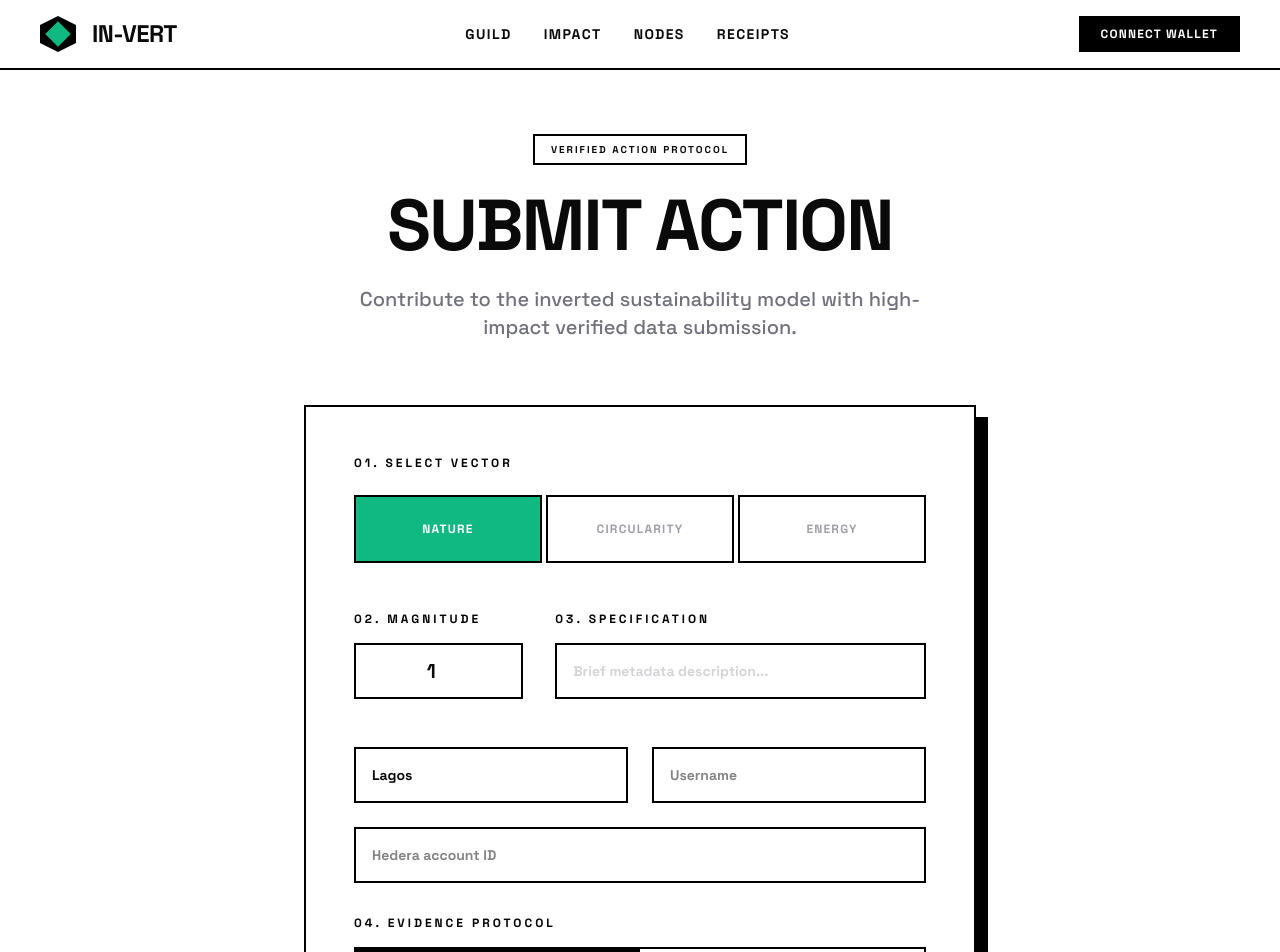
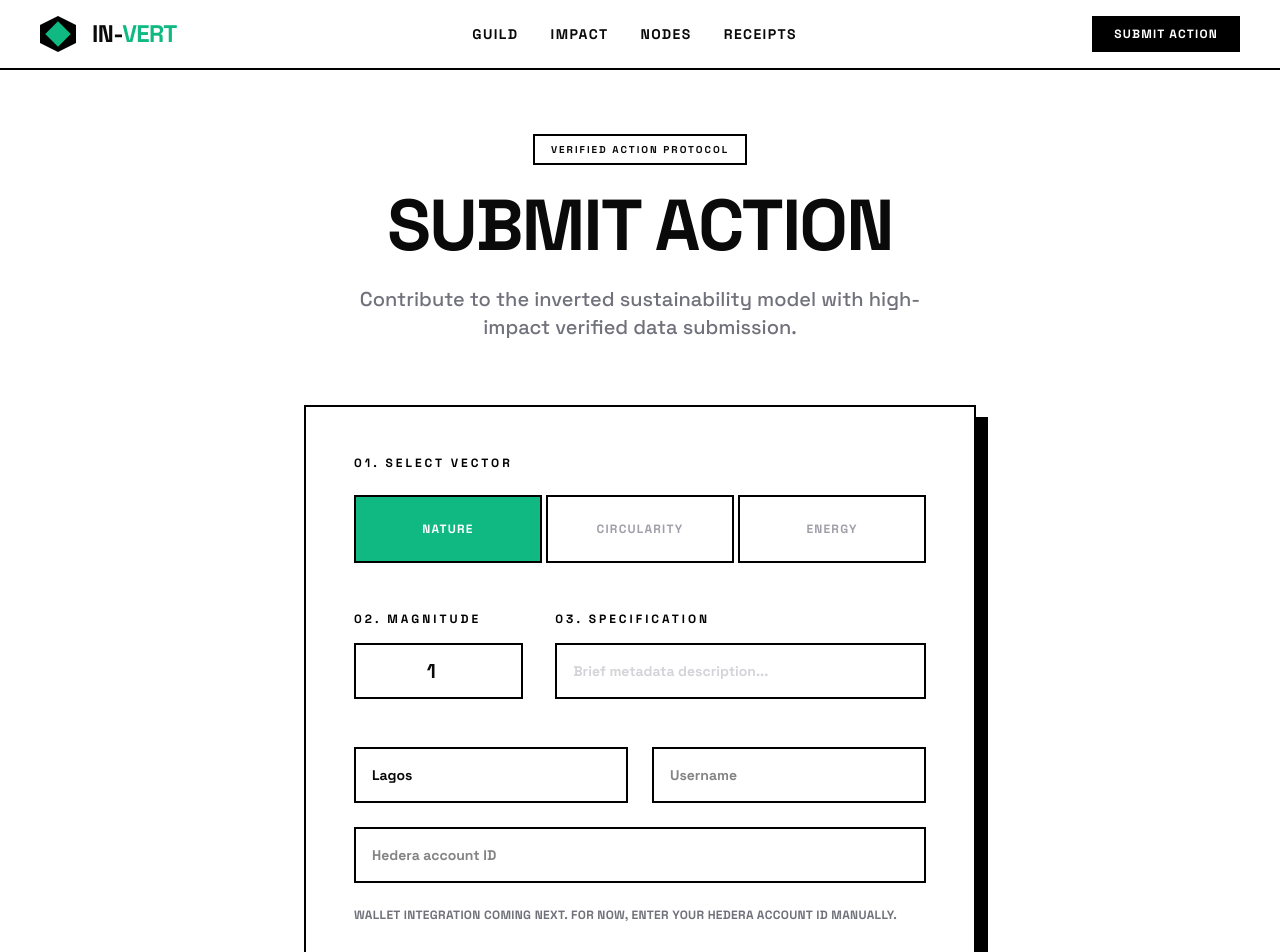
Before and after one commit to david-ac1/In-Vert, a Next.js app: page /submit in a window 1280 px wide. Shown: the top 952 px of the page. Built offline with nearby package versions, Linux system fonts and the light colour scheme.

Commit message:
Add HSCS contract and registration transaction IDs to ProtocolAttestationResponse interface; update AttestationReceipt component to display new information

```diff
--- a/src/components/attestation-receipt.tsx
+++ b/src/components/attestation-receipt.tsx
@@ -133,6 +133,16 @@ export function AttestationReceipt({ initialActionId = "" }: { initialActionId?:
                   HTS Tx: <a className="underline" href={`${hashscanBase}/transaction/${encodeURIComponent(receipt.onChain.htsRewardTxId)}`} target="_blank" rel="noreferrer">{receipt.onChain.htsRewardTxId}</a>
                 </p>
               ) : null}
+              {receipt.onChain.hscsContractId ? (
+                <p>
+                  HSCS Contract: <a className="underline" href={`${hashscanBase}/contract/${encodeURIComponent(receipt.onChain.hscsContractId)}`} target="_blank" rel="noreferrer">{receipt.onChain.hscsContractId}</a>
+                </p>
+              ) : null}
+              {receipt.onChain.hscsRegistrationTxId ? (
+                <p>
+                  Registry Tx: <a className="underline" href={`${hashscanBase}/transaction/${encodeURIComponent(receipt.onChain.hscsRegistrationTxId)}`} target="_blank" rel="noreferrer">{receipt.onChain.hscsRegistrationTxId}</a>
+                </p>
+              ) : null}
             </div>
           </div>
 
--- a/src/components/logo.tsx
+++ b/src/components/logo.tsx
@@ -1,10 +1,14 @@
+import Link from "next/link";
+
 export function Logo() {
   return (
-    <div className="flex items-center gap-4">
+    <Link href="/" className="flex items-center gap-4" aria-label="Go to Guild home page">
       <div className="geometric-logo">
         <div className="geometric-inner" />
       </div>
-      <span className="text-2xl font-black uppercase tracking-tight">In-Vert</span>
-    </div>
+      <span className="text-2xl font-black uppercase tracking-tight">
+        In-<span className="text-primary">Vert</span>
+      </span>
+    </Link>
   );
 }
--- a/src/components/site-header.tsx
+++ b/src/components/site-header.tsx
@@ -36,7 +36,7 @@ export function SiteHeader() {
           href="/submit"
           className="border-2 border-black bg-black px-5 py-2 text-xs font-black uppercase tracking-widest text-white transition-colors hover:bg-zinc-800"
         >
-          Connect Wallet
+          Submit Action
         </Link>
       </div>
     </header>
--- a/src/components/submit-action-form.tsx
+++ b/src/components/submit-action-form.tsx
@@ -211,6 +211,9 @@ export function SubmitActionForm() {
               onChange={(event) => setWalletAddress(event.target.value)}
               required
             />
+            <p className="md:col-span-2 text-xs font-bold uppercase tracking-wide text-zinc-500">
+              Wallet integration coming next. For now, enter your Hedera account ID manually.
+            </p>
           </div>
 
           <div className="mb-14">
--- a/src/lib/api.ts
+++ b/src/lib/api.ts
@@ -96,6 +96,8 @@ export interface ProtocolAttestationResponse {
     hcsMessageId: string | null;
     hcsTxId: string | null;
     htsRewardTxId: string | null;
+    hscsContractId: string | null;
+    hscsRegistrationTxId: string | null;
   };
   reward: {
     amount: number;
```
